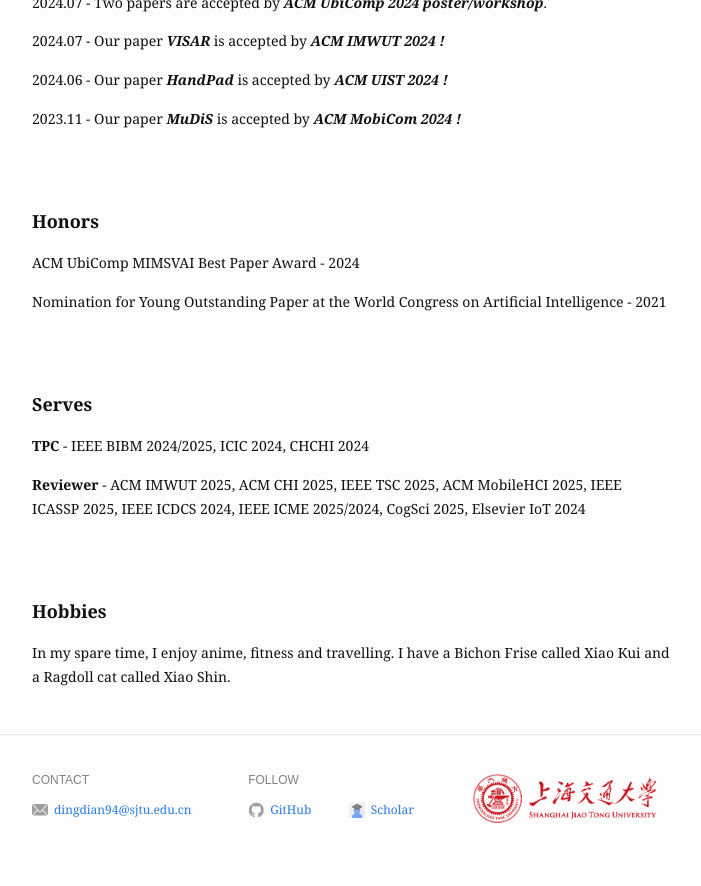
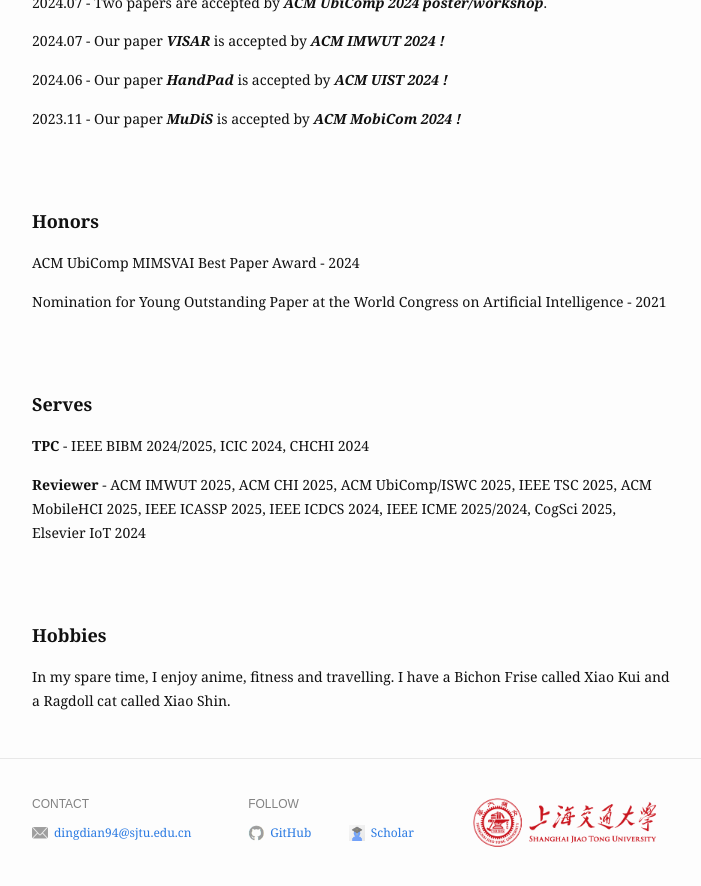
Before and after one commit to dianding0102/dian_web, a Jekyll site: the page built from index.md, in a window 1280 px wide and 900 px high, scrolled down 1323 px. Shown: the top 886 px of the window, without its empty margins (288-989 px from the left). Built offline with Jekyll 4.4.1, drawn with Linux system fonts in a browser that asks for light colours.

Commit message:
1
ubicomp/iswc

```diff
--- a/_layouts/home.html
+++ b/_layouts/home.html
@@ -159,7 +159,7 @@
             <b>TPC</b> - IEEE BIBM 2024/2025, ICIC 2024, CHCHI 2024
         </p>
         <p>
-            <b>Reviewer</b> - ACM IMWUT 2025, ACM CHI 2025, IEEE TSC 2025, ACM MobileHCI 2025, IEEE ICASSP 2025, IEEE ICDCS 2024, IEEE ICME 2025/2024, CogSci 2025, Elsevier IoT 2024
+            <b>Reviewer</b> - ACM IMWUT 2025, ACM CHI 2025, ACM UbiComp/ISWC 2025, IEEE TSC 2025, ACM MobileHCI 2025, IEEE ICASSP 2025, IEEE ICDCS 2024, IEEE ICME 2025/2024, CogSci 2025, Elsevier IoT 2024
           </p>
         </div>
       </div>
```
